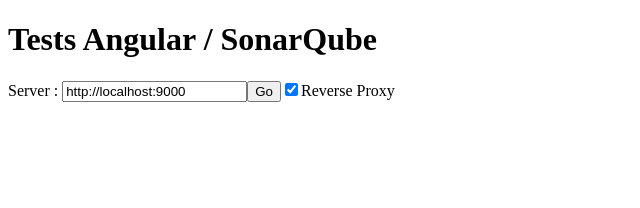
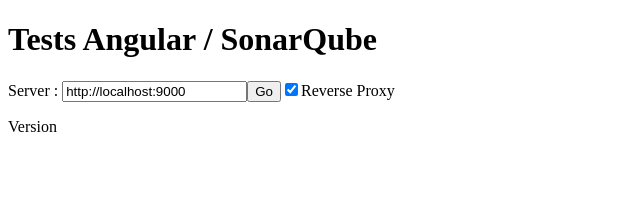
Before and after one commit to frvidal/pocs, an Angular app in the folder angular-sonar/: page / in a window 1280 px wide. Shown: the top 208 px of the page, without its empty margins (0-640 px from the left). Built offline with nearby package versions, Linux system fonts and the light colour scheme.

Commit message:
deployment

```diff
--- a/angular-sonar/src/app/app.component.html
+++ b/angular-sonar/src/app/app.component.html
@@ -1,9 +1,11 @@
 <H1>Tests Angular / SonarQube</H1>
-
 
 <p>
 Server :
 <input [value]="sonarQubeServer" (input)="sonarQubeServer=$event.target.value" id="sonarQubeServer"/>
 <button (click)="go()">Go</button>
-<input type="checkbox" [checked]="proxy" (change)="changeProxy($event)">Reverse Proxy
+<input type="checkbox" [checked]="reverseProxy" (change)="changeProxy($event)">Reverse Proxy
 </p>
+<p>
+    Version {{version}}
+</p>
--- a/angular-sonar/src/app/app.component.ts
+++ b/angular-sonar/src/app/app.component.ts
@@ -13,16 +13,18 @@
 
   public sonarQubeServer = 'http://localhost:9000';
 
-  public proxy = true;
+  public reverseProxy = true;
+
+  public version = '';
 
   constructor(private httpClient : HttpClient) {}
 
   public go() {
-	const urlSonar = (this.proxy) ?
-		this.sonarQubeServer.replace('localhost:9000', 'localhost:4200/sonar1') : this.sonarQubeServer;
+	const urlSonar = (this.reverseProxy) ?
+		this.sonarQubeServer.replace('http://localhost:9000', window.location.origin +'/sonar1') : this.sonarQubeServer;
 
 	this.initSonarServer(urlSonar);
-	if (this.proxy) {
+	if (this.reverseProxy) {
 		this.loadSonarSupportedMetrics(urlSonar);
 	} else {
 		this.authenticate(urlSonar).subscribe({
@@ -45,7 +47,7 @@
 		const subscription = this.httpClient
 			.get(urlSonar + '/api/server/version', { responseType: 'text' as 'json' })
 				.subscribe({
-					next: result => console.log (result),
+					next: (result: string) => this.version = result,
 					complete: () => setTimeout(() => { subscription.unsubscribe(); } , 0)
 				});
 	}
@@ -84,6 +86,6 @@
 	}
 
 	public changeProxy($event:any) {
-		this.proxy = $event.target.checked;
+		this.reverseProxy = $event.target.checked;
 	}
 }
```
Also changed, not shown: 1 other file (tests, documents, lock files or other folders).
